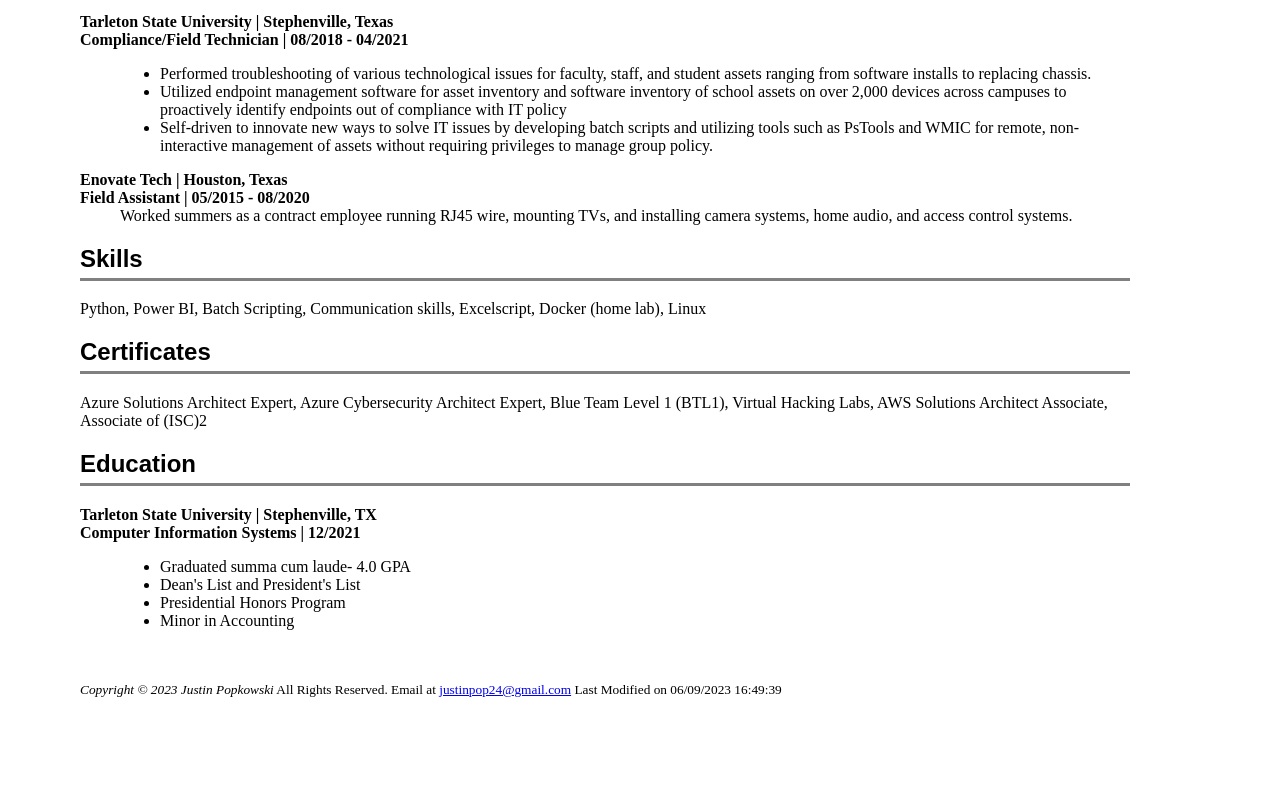
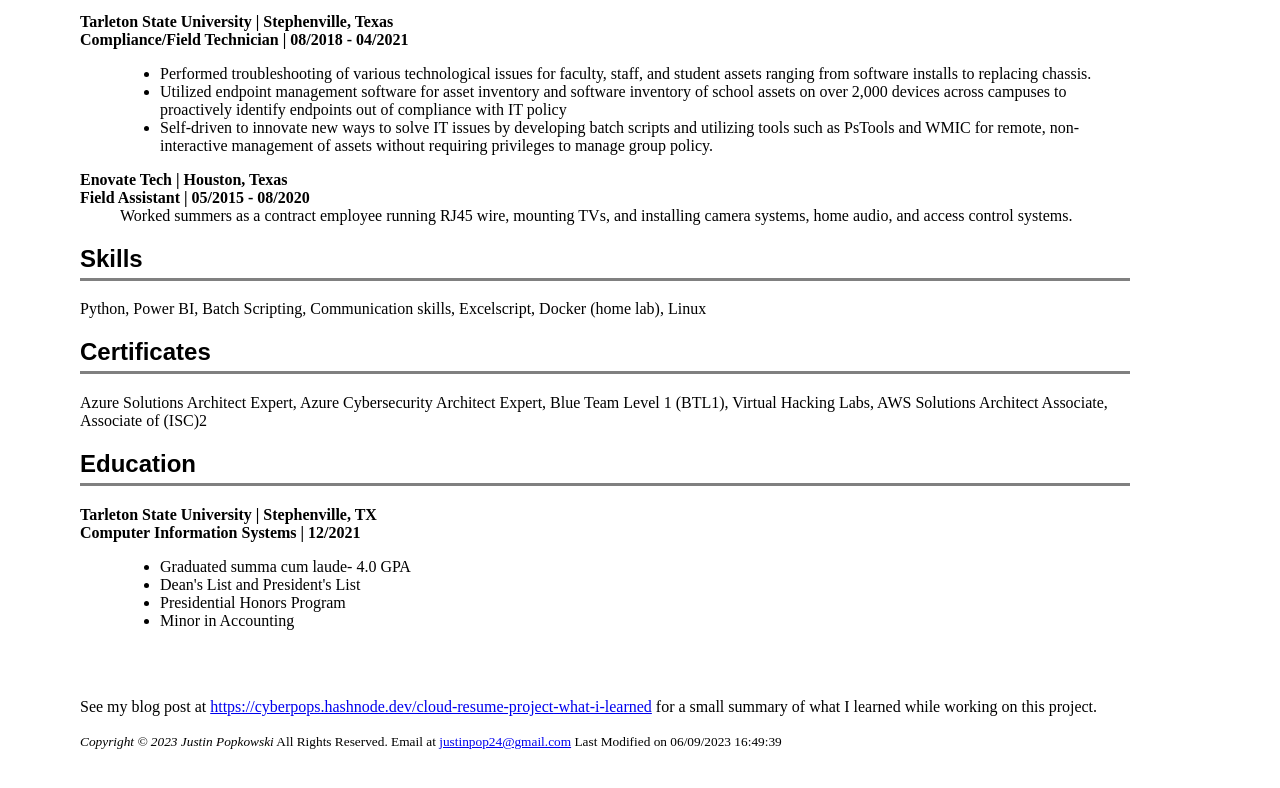
Before and after one commit to EclecticEater/static_site, a plain HTML site: page index.html in a window 1280 px wide. Shown: the part 589-1377 px from the top of the page. Drawn offline with Linux system fonts and the light colour scheme; no server answers.

Commit message:
Update index.html

```diff
--- a/index.html
+++ b/index.html
@@ -86,6 +86,9 @@ AWS Solutions Architect Associate, Associate of (ISC)<super>2</super></p>
 		</ul>
 	   </dd></dl>
 	<br>
+	<br>
+	<p>See my blog post at <a href="https://cyberpops.hashnode.dev/cloud-resume-project-what-i-learned">https://cyberpops.hashnode.dev/cloud-resume-project-what-i-learned<a>
+		for a small summary of what I learned while working on this project.<p>
    </main>
    <footer>
    <p><small>
```
